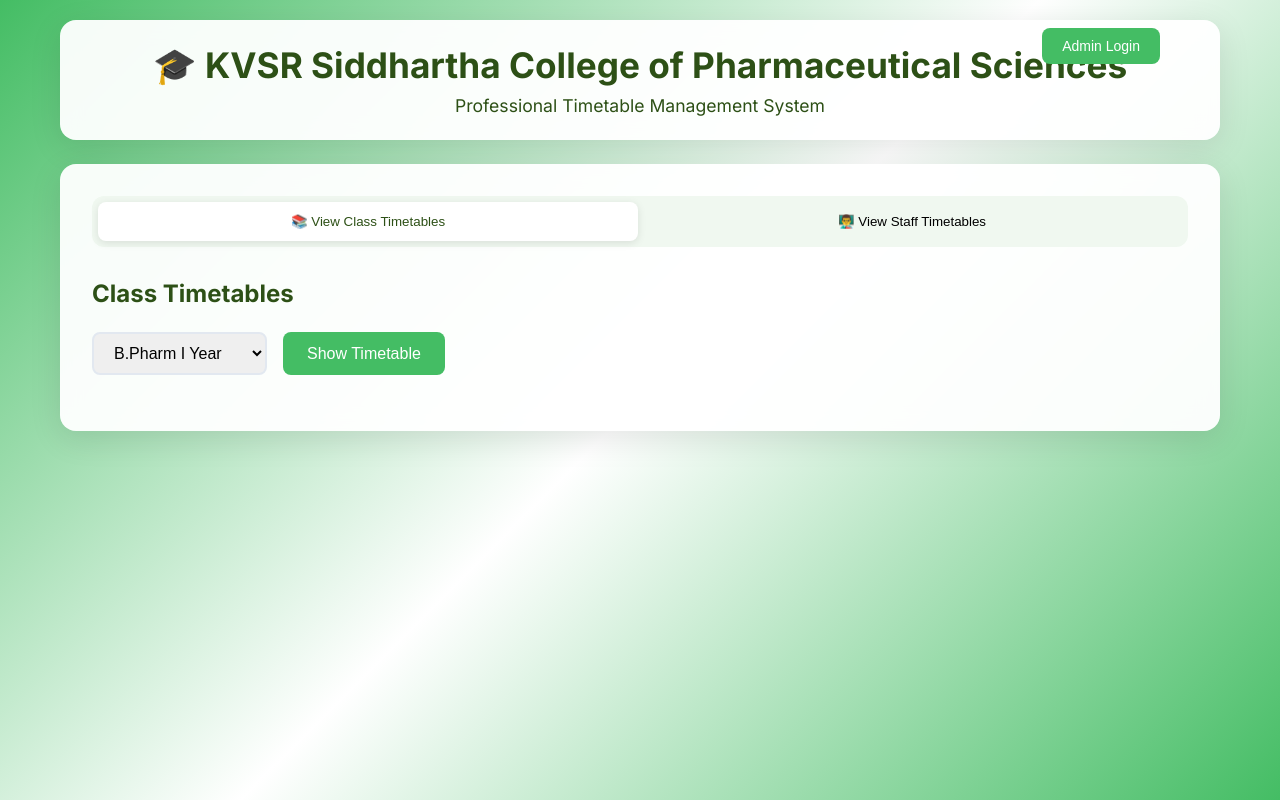
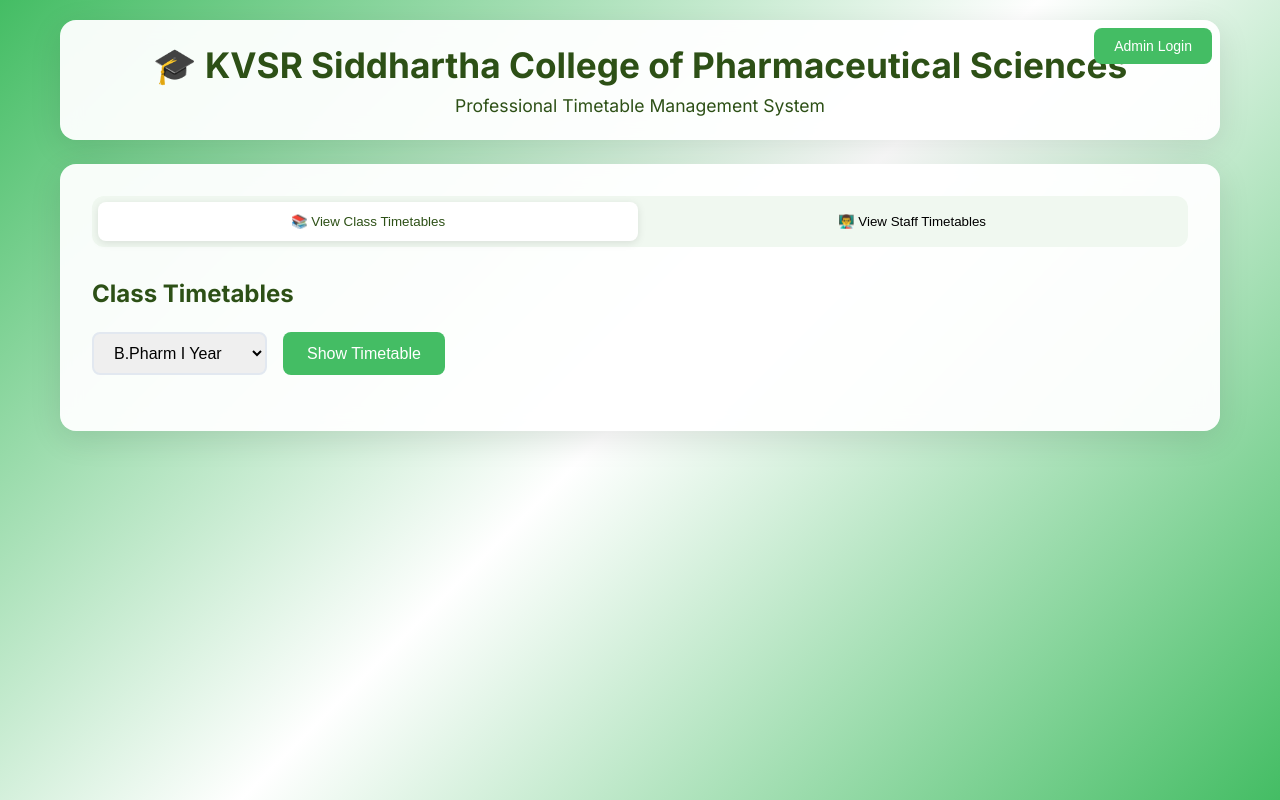
Before and after one commit to saravanasai1435/TIMETABLE, a website built with Vite: page index.html in a window 1280 px wide. Built offline with nearby package versions, Linux system fonts and the light colour scheme.

Commit message:
Move login button to top right corner

```diff
--- a/index.html
+++ b/index.html
@@ -88,7 +88,7 @@
     .login-btn {
       position: absolute;
       top: 8px;
-      right: 60px;
+      right: 8px;
       background: #44bd64;
       color: white;
       border: none;
```
